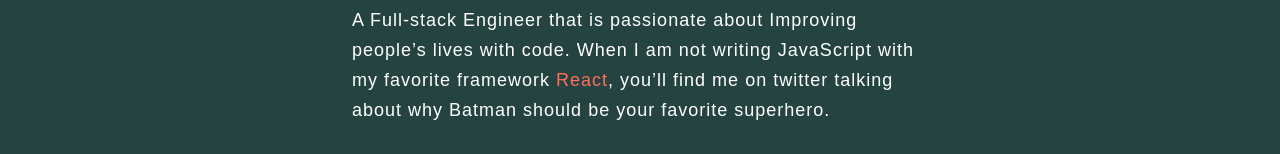
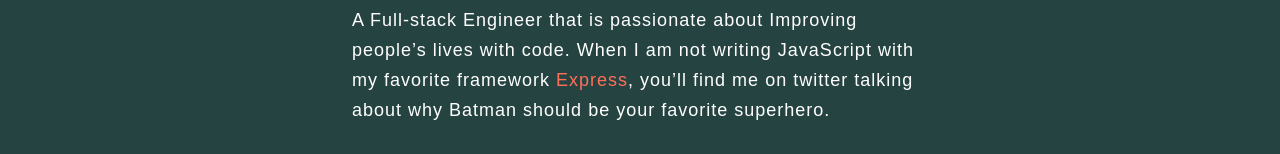
Before and after one commit to Placeholder30/portfolio-version-2, a Next.js app: page / in a window 1280 px wide. Shown: the part 362-516 px from the top of the page. Built offline with nearby package versions, Linux system fonts and the light colour scheme.

Commit message:
Update index.tsx

```diff
--- a/pages/index.tsx
+++ b/pages/index.tsx
@@ -14,7 +14,7 @@ const Home: NextPage = () => {
         <p>
           A Full-stack Engineer that is passionate about Improving
           people&rsquo;s lives with code. When I am not writing JavaScript with
-          my favorite framework <span>{"React"}</span>, you&rsquo;ll find me on
+          my favorite framework <span>{"Express"}</span>, you&rsquo;ll find me on
           twitter talking about why Batman should be your favorite superhero.
         </p>
         <div className={styles.hitme}>
```
